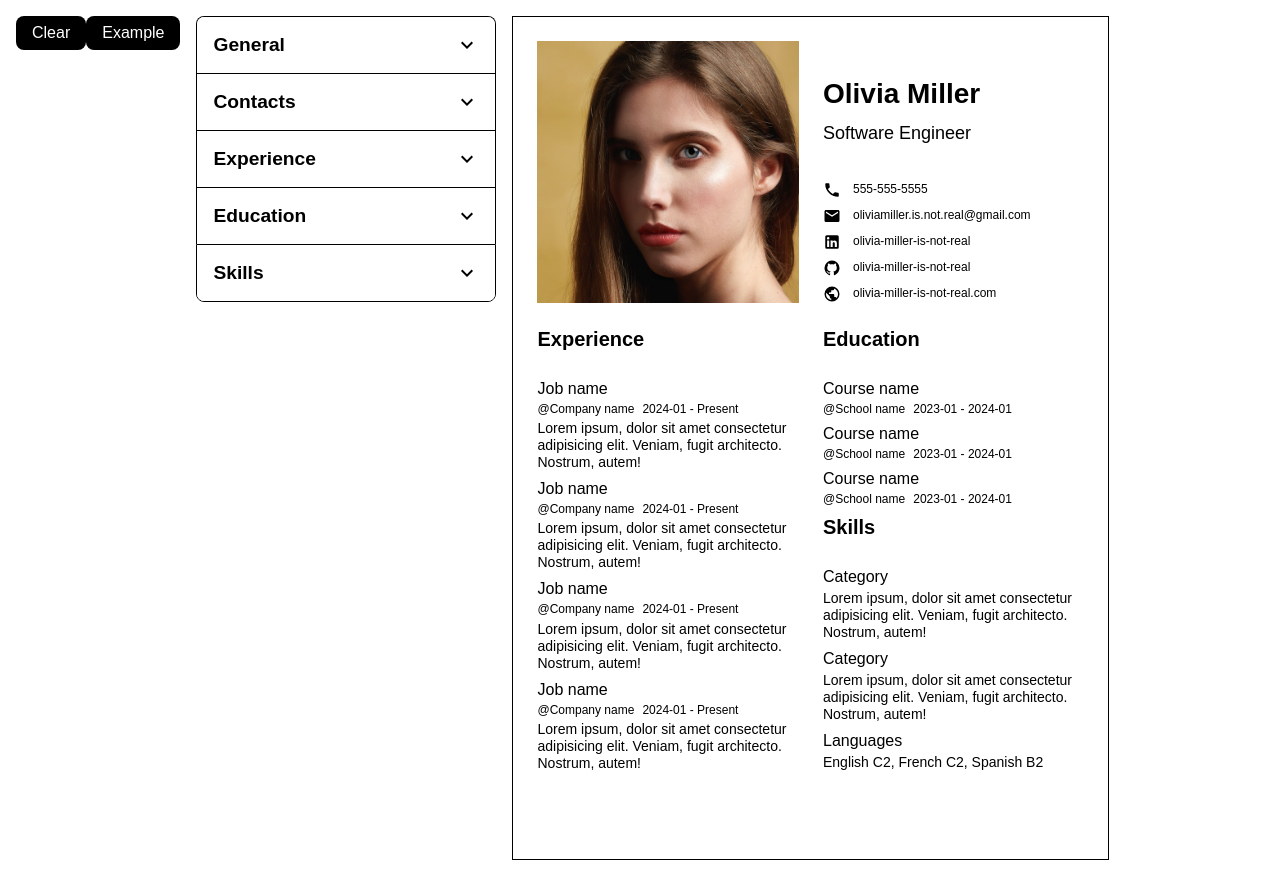
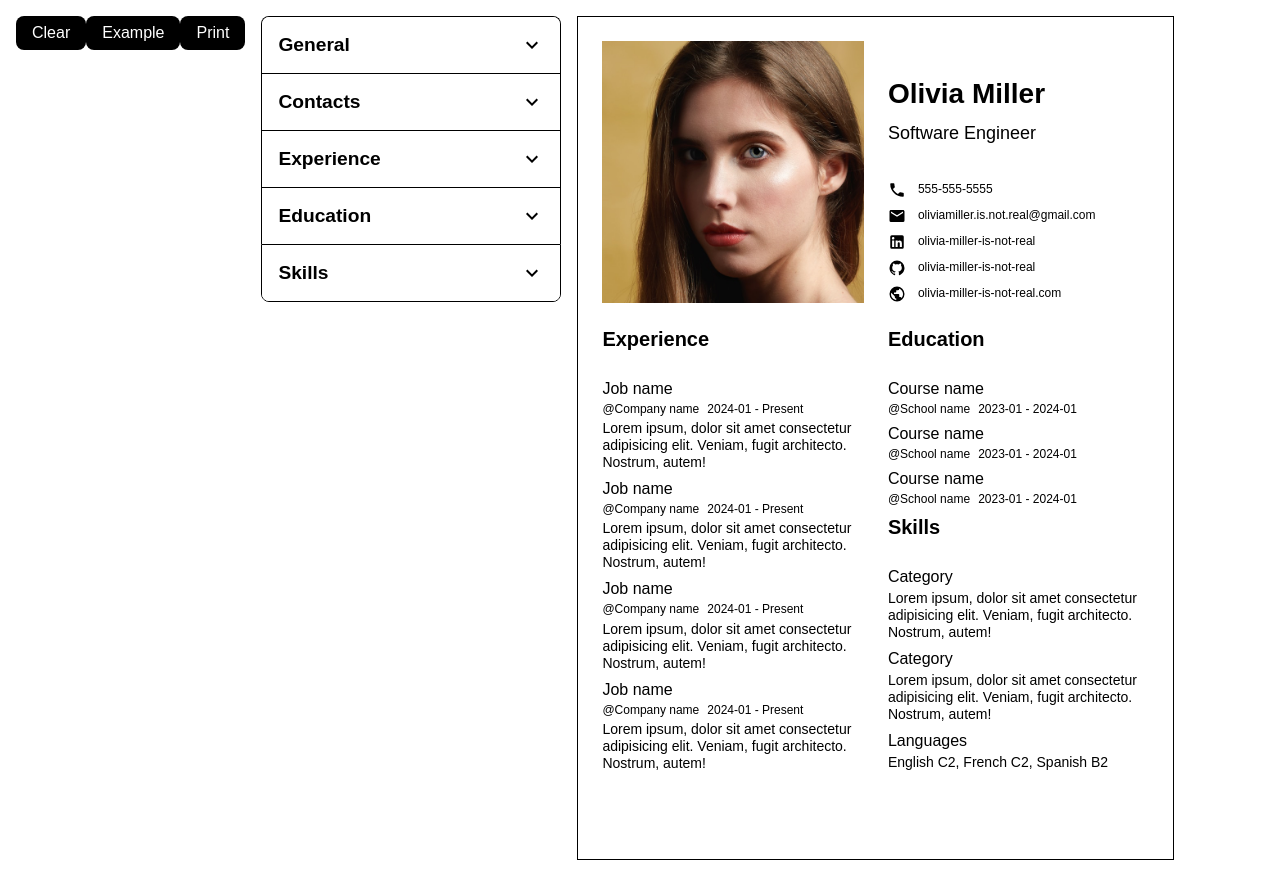
Before and after one commit to kame-sama/odin-cv, a React (Vite) app: page / in a window 1280 px wide. Built offline with nearby package versions, Linux system fonts and the light colour scheme.

Commit message:
add print button

```diff
--- a/package.json
+++ b/package.json
@@ -16,6 +16,7 @@
     "@mdi/react": "^1.6.1",
     "react": "^18.2.0",
     "react-dom": "^18.2.0",
+    "react-to-print": "^2.15.1",
     "uuid": "^9.0.1"
   },
   "devDependencies": {
--- a/src/App.tsx
+++ b/src/App.tsx
@@ -1,4 +1,4 @@
-import { ChangeEvent, useState } from 'react';
+import { ChangeEvent, useState, useRef } from 'react';
 import createContacts from './data/create-contacts';
 import createEducation from './data/create-education';
 import createExperience from './data/create-experience';
@@ -13,6 +13,8 @@ import EducationForm from './components/form/EducationForm';
 import SkillsForm from './components/form/SkillsForm';
 import Preview from './components/preview/Preview';
 import Controls from './components/Controls';
+import ReactToPrint from 'react-to-print';
+import Button from './components/Button';
 
 function App() {
   const [general, setGeneral] = useState(createUser(...example.general));
@@ -191,11 +193,21 @@ function App() {
     setSkills(example.skills.map((skill) => createSkill(...skill)));
   };
 
+  const ref = useRef<HTMLDivElement>(null);
+
+  const PrintButton = (
+    <ReactToPrint
+      content={() => ref.current}
+      trigger={() => <Button>Print</Button>}
+    />
+  );
+
   return (
     <>
       <Controls
         handleClearClick={handleClearClick}
         handleExampleClick={handleExampleClick}
+        printButton={PrintButton}
       />
       <Accordion items={accordionItems} />
       <Preview
@@ -204,6 +216,7 @@ function App() {
         experience={experience}
         education={education}
         skills={skills}
+        ref={ref}
       />
     </>
   );
--- a/src/components/Controls.tsx
+++ b/src/components/Controls.tsx
@@ -3,13 +3,19 @@ import Button from './Button';
 interface ControlsProps {
   handleClearClick: () => void;
   handleExampleClick: () => void;
+  printButton: JSX.Element;
 }
 
-function Controls({ handleClearClick, handleExampleClick }: ControlsProps) {
+function Controls({
+  handleClearClick,
+  handleExampleClick,
+  printButton,
+}: ControlsProps) {
   return (
     <div className="controls">
       <Button onClick={handleClearClick}>Clear</Button>
       <Button onClick={handleExampleClick}>Example</Button>
+      {printButton}
     </div>
   );
 }
--- a/src/components/preview/Preview.tsx
+++ b/src/components/preview/Preview.tsx
@@ -1,30 +1,32 @@
+import { Ref, forwardRef } from 'react';
 import Header from './Header';
 import Main from './Main';
 import './Preview.css';
 
-interface PreviewProps {
+type PreviewProps = {
   general: GeneralInfo;
   contacts: Contacts;
   experience: Experience[];
   education: Education[];
   skills: Skill[];
-}
+};
 
-function Preview({
-  general,
-  contacts,
-  experience,
-  education,
-  skills,
-}: PreviewProps) {
+const Preview = forwardRef(function Preview(
+  props: PreviewProps,
+  ref: Ref<HTMLDivElement>,
+) {
   return (
     <div className="preview">
-      <div className="preview-body">
-        <Header general={general} contacts={contacts} />
-        <Main experience={experience} education={education} skills={skills} />
+      <div className="preview-body" ref={ref}>
+        <Header general={props.general} contacts={props.contacts} />
+        <Main
+          experience={props.experience}
+          education={props.education}
+          skills={props.skills}
+        />
       </div>
     </div>
   );
-}
+});
 
 export default Preview;
```
Also changed, not shown: 1 other file (tests, documents, lock files or other folders).
